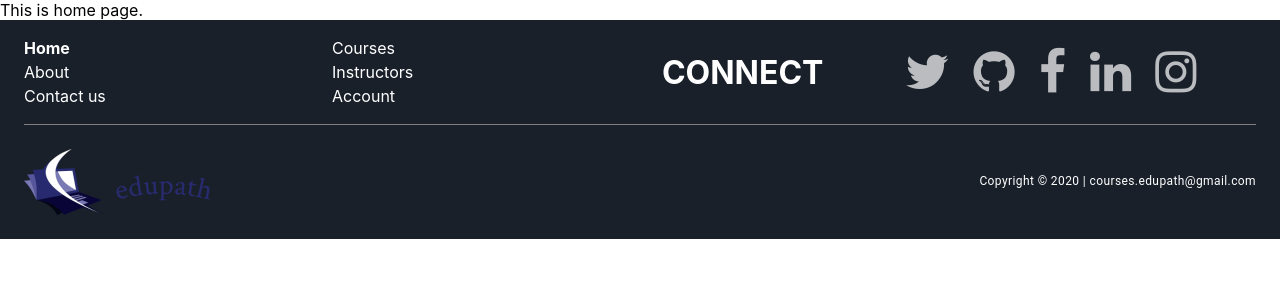
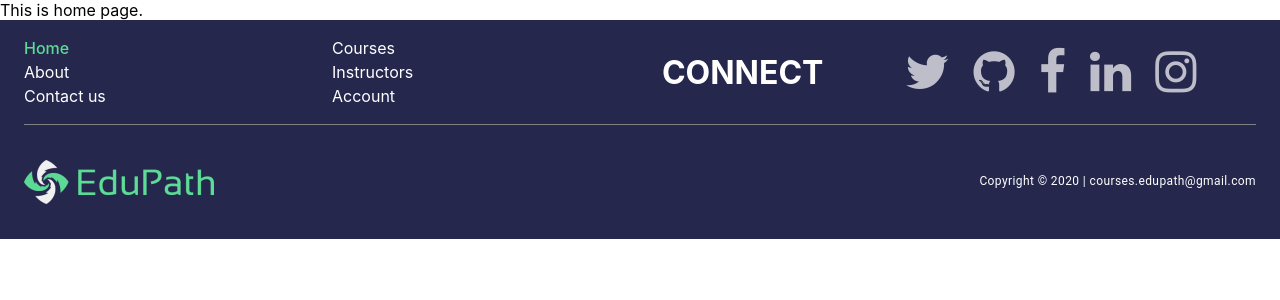
Before and after one commit to vrajpal-karan-project/edupath, a React (Create React App) app: page / in a window 1280 px wide. Shown: the top 300 px of the page. Built offline with nearby package versions, Linux system fonts and the light colour scheme.

Commit message:
Improvements
-Changed Colors according to  decided theme colors
-Added ToolTip
-changed logo

```diff
--- a/src/components/Footer.js
+++ b/src/components/Footer.js
@@ -1,17 +1,17 @@
 import React from 'react';
-import { Grid, Container, IconButton, Typography } from "@material-ui/core";
+import { Grid, Container, IconButton, Typography, Tooltip } from "@material-ui/core";
 import { makeStyles } from "@material-ui/core/styles";
 import logo from "../assets/logo.png";
 import { NavLink } from "react-router-dom";
-
 
 const Footer = (props) => {
     const useStyles = makeStyles((theme) => ({
 
         active: {
-            fontWeight: "750 !important"
+            fontWeight: "550 !important",
+            color: "#5CDB94 !important"
         },
-        white: {
+        footericon: {
             transition: "all 0.3s linear",
             color: "rgba(255,255,255,0.7)",
             "&:hover": {
@@ -24,6 +24,7 @@ const Footer = (props) => {
                 listStyle: "none",
                 padding: "0",
                 "& li a": {
+                    transition: "all 0.3s linear",
                     color: "white",
                     textDecoration: "none",
                     lineHeight: 1.5,
@@ -38,15 +39,17 @@ const Footer = (props) => {
     const classes = useStyles();
 
     const Link = ({ link, label }) =>
-        <NavLink exact activeClassName={classes.active} to={link} >
+        <NavLink exact activeClassName={classes.active} to={link}>
             {label}
         </NavLink>;
 
     return (
-        <Container maxWidth="xl" disableGutters style={{ background: "#19202a", color: "white" }} >
+        <Container maxWidth="xl" disableGutters style={{ background: "#25274D", color: "white" }} >
             <Container fixed>
                 <Grid container>
+                    {/* Footer #ROW1 with bottomBorder as Divider */}
                     <Grid container item xs={12} className={classes.footerlist}>
+                        {/* Page Links */}
                         <Grid item xs={6} md={3}>
                             <ul>
                                 <li>
@@ -60,6 +63,7 @@ const Footer = (props) => {
                                 </li>
                             </ul>
                         </Grid>
+                        {/* Feature Links */}
                         <Grid item xs={6} md={3}>
                             <ul>
                                 <li>
@@ -73,6 +77,7 @@ const Footer = (props) => {
                                 </li>
                             </ul>
                         </Grid>
+                        {/* Connect With Section */}
                         <Grid container item xs={12} md={6} alignItems="center" justify="center">
                             <Grid container item xs={12} md={4} justify="center">
                                 <Grid item>
@@ -81,17 +86,28 @@ const Footer = (props) => {
                             </Grid>
                             <Grid container item xs={12} md={8} justify="center" alignContent="space-around">
                                 <Grid item>
-                                    <IconButton className={classes.white} aria-label="Twitter" target="_blank" href="https://twitter.com/jhala_vrajpal"><i className="fa fa-twitter fa-2x"></i></IconButton>
-                                    <IconButton className={classes.white} aria-label="github" target="_blank" href="https://github.com/vrajpal-karan-project/edupath"><i className="fa fa-github fa-2x"></i></IconButton>
+                                    <Tooltip title="connect on Twitter" arrow>
+                                        <IconButton className={classes.footericon} aria-label="Twitter" target="_blank" href="https://twitter.com/jhala_vrajpal"><i className="fa fa-twitter fa-2x"></i></IconButton>
+                                    </Tooltip>
+                                    <Tooltip title="connect on GitHub" arrow>
+                                        <IconButton className={classes.footericon} aria-label="github" target="_blank" href="https://github.com/vrajpal-karan-project/edupath"><i className="fa fa-github fa-2x"></i></IconButton>
+                                    </Tooltip>
                                 </Grid>
                                 <Grid item>
-                                    <IconButton className={classes.white} aria-label="facebook" target="_blank" href="https://www.facebook.com/jvrajpalk.jvrajpalk"><i className="fa fa-facebook fa-2x"></i></IconButton>
-                                    <IconButton className={classes.white} aria-label="linkedin" target="_blank" href="https://in.linkedin.com/in/karanparmar1"><i className="fa fa-linkedin fa-2x"></i></IconButton>
-                                    <IconButton className={classes.white} aria-label="instagram" target="_blank" href="https://www.instagram.com/vkjhala"><i className="fa fa-instagram fa-2x"></i></IconButton>
+                                    <Tooltip title="connect on Facebook" arrow>
+                                        <IconButton className={classes.footericon} aria-label="facebook" target="_blank" href="https://www.facebook.com/jvrajpalk.jvrajpalk"><i className="fa fa-facebook fa-2x"></i></IconButton>
+                                    </Tooltip>
+                                    <Tooltip title="connect on LinkedIn" arrow>
+                                        <IconButton className={classes.footericon} aria-label="linkedin" target="_blank" href="https://in.linkedin.com/in/karanparmar1"><i className="fa fa-linkedin fa-2x"></i></IconButton>
+                                    </Tooltip>
+                                    <Tooltip title="connect on Instagram" arrow>
+                                        <IconButton className={classes.footericon} aria-label="instagram" target="_blank" href="https://www.instagram.com/vkjhala"><i className="fa fa-instagram fa-2x"></i></IconButton>
+                                    </Tooltip>
                                 </Grid>
                             </Grid>
                         </Grid>
                     </Grid>
+                    {/* Footer #ROW2 */}
                     <Grid container item xs={12} alignItems="center">
                         <Grid container item xs justify="flex-start" >
                             <img src={logo} alt="logo" />
```
Also changed, not shown: src/assets/logo.png.
